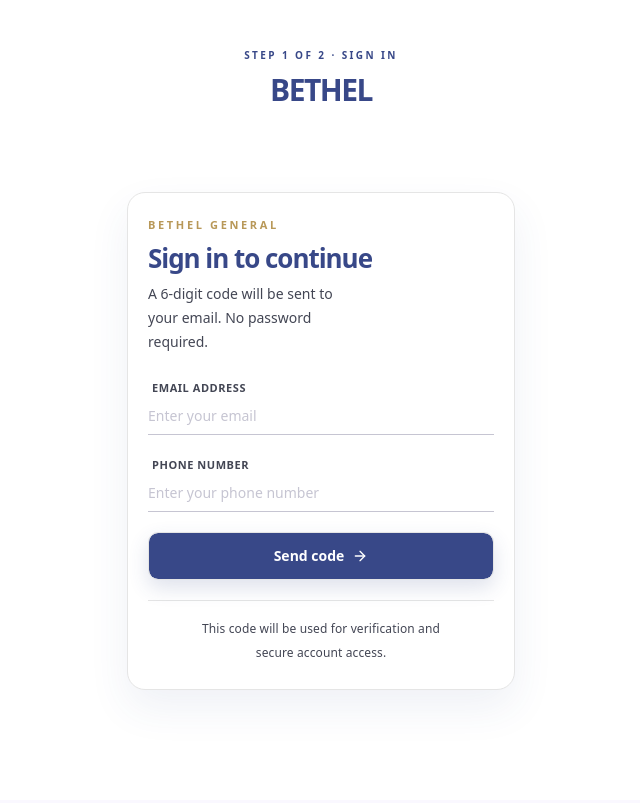
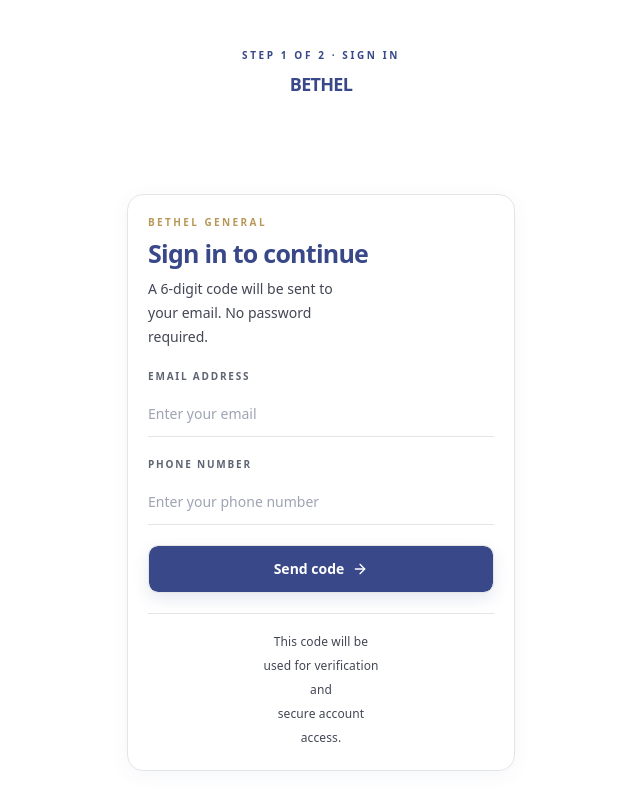
Before and after one commit to wualfred302-blip/BethelWebAppDemo, a Next.js app: page /login in a window 1280 px wide. Shown: the whole page, without its empty margins (319-959 px from the left). Built offline with nearby package versions, Linux system fonts and the light colour scheme.

Commit message:
Refine auth screens and harden OTP responses

```diff
--- a/src/app/api/auth/send-code/route.ts
+++ b/src/app/api/auth/send-code/route.ts
@@ -73,6 +73,7 @@ export async function POST(request: Request) {
   });
 
   if (resend) {
+    try {
       const { error } = await resend.emails.send({
         from: resendFrom,
         to: email,
@@ -81,9 +82,17 @@ export async function POST(request: Request) {
       });
 
       if (error) {
+        console.error('[auth] resend returned an error', error);
         return NextResponse.json(
           { error: error.message ?? 'Unable to send verification code' },
-        { status: 400 },
+          { status: 502 },
+        );
+      }
+    } catch (sendError) {
+      console.error('[auth] resend threw while sending verification code', sendError);
+      return NextResponse.json(
+        { error: 'Unable to send verification code. Please try again.' },
+        { status: 502 },
       );
     }
   } else {
--- a/src/app/login/page.tsx
+++ b/src/app/login/page.tsx
@@ -1,11 +1,48 @@
 'use client';
 
-import { useState } from 'react';
+import { useState, type FormEvent } from 'react';
 import { useRouter } from 'next/navigation';
 import { ArrowRight } from 'lucide-react';
-import { Input } from '@/components/ui/input';
 import { Button } from '@/components/ui/button';
 import { normalizePhilippinePhone } from '@/lib/auth/tokens';
+
+function UnderlineField({
+  id,
+  label,
+  type,
+  autoComplete,
+  placeholder,
+  value,
+  onChange,
+  required,
+}: {
+  id: string;
+  label: string;
+  type: string;
+  autoComplete: string;
+  placeholder: string;
+  value: string;
+  onChange: (value: string) => void;
+  required?: boolean;
+}) {
+  return (
+    <label className="block">
+      <span className="block text-[10px] font-semibold uppercase tracking-[0.18em] text-[#5f6473]">
+        {label}
+      </span>
+      <input
+        id={id}
+        type={type}
+        autoComplete={autoComplete}
+        placeholder={placeholder}
+        value={value}
+        onChange={(event) => onChange(event.target.value)}
+        required={required}
+        className="mt-2 w-full border-0 border-b border-[#cfd3df] bg-transparent px-0 py-3 text-[14px] leading-5 text-on-surface placeholder:text-[#9fa4b3] focus:border-primary focus:outline-none focus:ring-0"
+      />
+    </label>
+  );
+}
 
 export default function LoginPage() {
   const router = useRouter();
@@ -14,37 +51,40 @@ export default function LoginPage() {
   const [error, setError] = useState('');
   const [isSubmitting, setIsSubmitting] = useState(false);
 
-  const handleSubmit = async (event: React.FormEvent<HTMLFormElement>) => {
+  const handleSubmit = async (event: FormEvent<HTMLFormElement>) => {
     event.preventDefault();
     setError('');
     setIsSubmitting(true);
 
     try {
+      const normalizedEmail = email.trim().toLowerCase();
+      const normalizedPhone = normalizePhilippinePhone(phone);
       const response = await fetch('/api/auth/send-code', {
         method: 'POST',
         headers: {
           'Content-Type': 'application/json',
         },
         body: JSON.stringify({
-          email,
-          phone: normalizePhilippinePhone(phone),
+          email: normalizedEmail,
+          phone: normalizedPhone,
         }),
       });
 
-      const data = (await response.json()) as {
-        error?: string;
-        maskedEmail?: string;
-        phone?: string;
-      };
+      const rawBody = await response.text();
+      const data = rawBody
+        ? (JSON.parse(rawBody) as {
+            error?: string;
+            maskedEmail?: string;
+            phone?: string;
+          })
+        : {};
 
       if (!response.ok) {
-        throw new Error(data.error || 'Unable to send code');
+        throw new Error(data.error || `Unable to send code (${response.status})`);
       }
 
       router.push(
-        `/login/verify?email=${encodeURIComponent(email.trim().toLowerCase())}&phone=${encodeURIComponent(
-          normalizePhilippinePhone(phone),
-        )}`,
+        `/login/verify?email=${encodeURIComponent(normalizedEmail)}&phone=${encodeURIComponent(normalizedPhone)}`,
       );
     } catch (submitError) {
       setError(submitError instanceof Error ? submitError.message : 'Unable to send code');
@@ -54,52 +94,50 @@ export default function LoginPage() {
   };
 
   return (
-    <div className="min-h-screen bg-surface text-on-surface">
+    <div className="min-h-screen bg-white text-on-surface">
       <header className="flex flex-col items-center pt-12">
-        <p className="text-[10px] font-bold uppercase tracking-[0.24em] text-primary">
+        <p className="text-[10px] font-semibold uppercase tracking-[0.26em] text-primary">
           STEP 1 OF 2 · SIGN IN
         </p>
-        <h1 className="mt-1 text-[30px] font-bold tracking-[-0.05em] text-primary">
+        <h1 className="mt-2 text-[18px] font-bold tracking-[-0.04em] text-primary">
           BETHEL
         </h1>
       </header>
 
-      <main className="mx-auto flex w-full max-w-[420px] flex-1 items-start px-3 pb-8 pt-20 sm:px-4">
+      <main className="mx-auto flex w-full max-w-[420px] flex-1 items-start px-3 pb-8 pt-20 sm:px-4 sm:pt-24">
         <form
           onSubmit={handleSubmit}
-          className="w-full rounded-[18px] border border-[#d8ddee] bg-white px-4 py-5 shadow-[0_18px_40px_rgba(56,72,136,0.08)] sm:px-5 sm:py-6"
+          className="w-full rounded-[16px] border border-[#d8ddec] bg-white px-4 py-4 shadow-[0_4px_20px_rgba(56,72,136,0.05)] sm:px-5 sm:py-5"
         >
-          <p className="mb-2 text-[11px] font-bold uppercase tracking-[0.24em] text-brand-gold">
+          <p className="mb-2 text-[10px] font-semibold uppercase tracking-[0.24em] text-brand-gold">
             Bethel General
           </p>
-          <h2 className="text-[24px] font-semibold leading-tight tracking-[-0.04em] text-primary sm:text-[26px]">
+          <h2 className="text-[23px] font-semibold leading-tight tracking-[-0.03em] text-primary sm:text-[25px]">
             Sign in to continue
           </h2>
-          <p className="mt-2 max-w-[26ch] text-[14px] leading-6 text-on-surface-variant">
+          <p className="mt-2 max-w-[24ch] text-[14px] leading-6 text-on-surface-variant">
             A 6-digit code will be sent to your email. No password required.
           </p>
 
-          <div className="mt-5 space-y-4">
-            <Input
+          <div className="mt-5 space-y-5">
+            <UnderlineField
+              id="login-email"
               label="Email Address"
               type="email"
               autoComplete="email"
               placeholder="Enter your email"
               value={email}
-              onChange={(event) => setEmail(event.target.value)}
-              filled={false}
-              className="input-underline"
+              onChange={setEmail}
               required
             />
-            <Input
+            <UnderlineField
+              id="login-phone"
               label="Phone Number"
               type="tel"
               autoComplete="tel"
               placeholder="Enter your phone number"
               value={phone}
-              onChange={(event) => setPhone(event.target.value)}
-              filled={false}
-              className="input-underline"
+              onChange={setPhone}
               required
             />
           </div>
@@ -113,7 +151,7 @@ export default function LoginPage() {
           <Button
             type="submit"
             disabled={isSubmitting}
-            className="mt-5 h-12 w-full rounded-lg bg-primary px-5 text-sm font-semibold text-white shadow-[0_8px_20px_rgba(56,72,136,0.16)] hover:bg-primary-container"
+            className="mt-5 h-12 w-full rounded-[10px] bg-primary px-5 text-sm font-semibold text-white shadow-[0_6px_16px_rgba(56,72,136,0.12)] hover:bg-primary-container"
           >
             {isSubmitting ? (
               <span className="inline-flex items-center gap-2">
@@ -129,7 +167,7 @@ export default function LoginPage() {
           </Button>
 
           <div className="mt-5 border-t border-[#e5e7eb] pt-4">
-            <p className="text-center text-[12px] leading-6 tracking-[0.01em] text-on-surface-variant">
+            <p className="mx-auto max-w-[18ch] text-center text-[12px] leading-6 tracking-[0.01em] text-on-surface-variant">
               This code will be used for verification and
               <br />
               secure account access.
--- a/src/app/login/verify/page.tsx
+++ b/src/app/login/verify/page.tsx
@@ -8,6 +8,17 @@ import OtpInput from '../components/OtpInput';
 import { maskEmail } from '@/lib/auth/tokens';
 
 const RESEND_SECONDS = 60;
+
+async function readJsonResponse<T>(response: Response): Promise<T | undefined> {
+  const rawBody = await response.text();
+  if (!rawBody.trim()) return undefined;
+
+  try {
+    return JSON.parse(rawBody) as T;
+  } catch {
+    return undefined;
+  }
+}
 
 export default function VerifyPage() {
   const router = useRouter();
@@ -74,14 +85,14 @@ export default function VerifyPage() {
         body: JSON.stringify({ code }),
       });
 
-      const data = (await response.json()) as {
+      const data = (await readJsonResponse<{
         error?: string;
         redirectTo?: string;
         attemptsLeft?: number;
-      };
+      }>(response)) ?? {};
 
       if (!response.ok) {
-        throw new Error(data.error || 'Unable to verify code');
+        throw new Error(data.error || `Unable to verify code (${response.status})`);
       }
 
       router.replace(data.redirectTo || '/apply');
@@ -106,13 +117,13 @@ export default function VerifyPage() {
         body: JSON.stringify({ email, phone }),
       });
 
-      const data = (await response.json()) as {
+      const data = (await readJsonResponse<{
         error?: string;
         retryAfterSeconds?: number;
-      };
+      }>(response)) ?? {};
 
       if (!response.ok) {
-        throw new Error(data.error || 'Unable to resend code');
+        throw new Error(data.error || `Unable to resend code (${response.status})`);
       }
 
       setSecondsLeft(RESEND_SECONDS);
@@ -124,7 +135,7 @@ export default function VerifyPage() {
   };
 
   return (
-    <div className="min-h-screen bg-surface text-on-surface">
+    <div className="min-h-screen bg-white text-on-surface">
       <header className="flex items-center justify-between px-4 pt-4 sm:px-6 sm:pt-5">
         <button
           type="button"
@@ -145,7 +156,7 @@ export default function VerifyPage() {
       <main className="mx-auto flex w-full max-w-[420px] flex-1 items-start px-3 pb-8 pt-28 sm:px-4 sm:pt-32">
         <form
           onSubmit={handleVerify}
-          className="w-full rounded-[18px] border border-[#e0e3ec] bg-white px-4 py-5 shadow-[0_18px_40px_rgba(56,72,136,0.08)] sm:px-5 sm:py-6"
+          className="w-full rounded-[16px] border border-[#d8ddec] bg-white px-4 py-5 shadow-[0_4px_20px_rgba(56,72,136,0.05)] sm:px-5 sm:py-6"
         >
           <p className="mb-2 text-[11px] font-bold uppercase tracking-[0.24em] text-brand-gold">
             Bethel General
@@ -190,9 +201,9 @@ export default function VerifyPage() {
           <Button
             type="submit"
             disabled={isSubmitting || code.replace(/\D/g, '').length !== 6}
-            className="mt-5 h-12 w-full rounded-lg bg-primary px-5 text-sm font-semibold uppercase tracking-[0.08em] text-white shadow-[0_8px_20px_rgba(56,72,136,0.16)] hover:bg-primary-container"
+            className="mt-5 h-12 w-full rounded-[10px] bg-primary px-5 text-sm font-semibold uppercase tracking-[0.08em] text-white shadow-[0_6px_16px_rgba(56,72,136,0.12)] hover:bg-primary-container"
           >
-            {isSubmitting ? 'Verifying...' : 'Verify code'}
+            {isSubmitting ? 'Verifying...' : 'VERIFY CODE'}
           </Button>
 
           <p className="mt-4 text-center text-[12px] leading-6 text-on-surface-variant">
```
Lines whose indentation alone changed are shown as unchanged.
